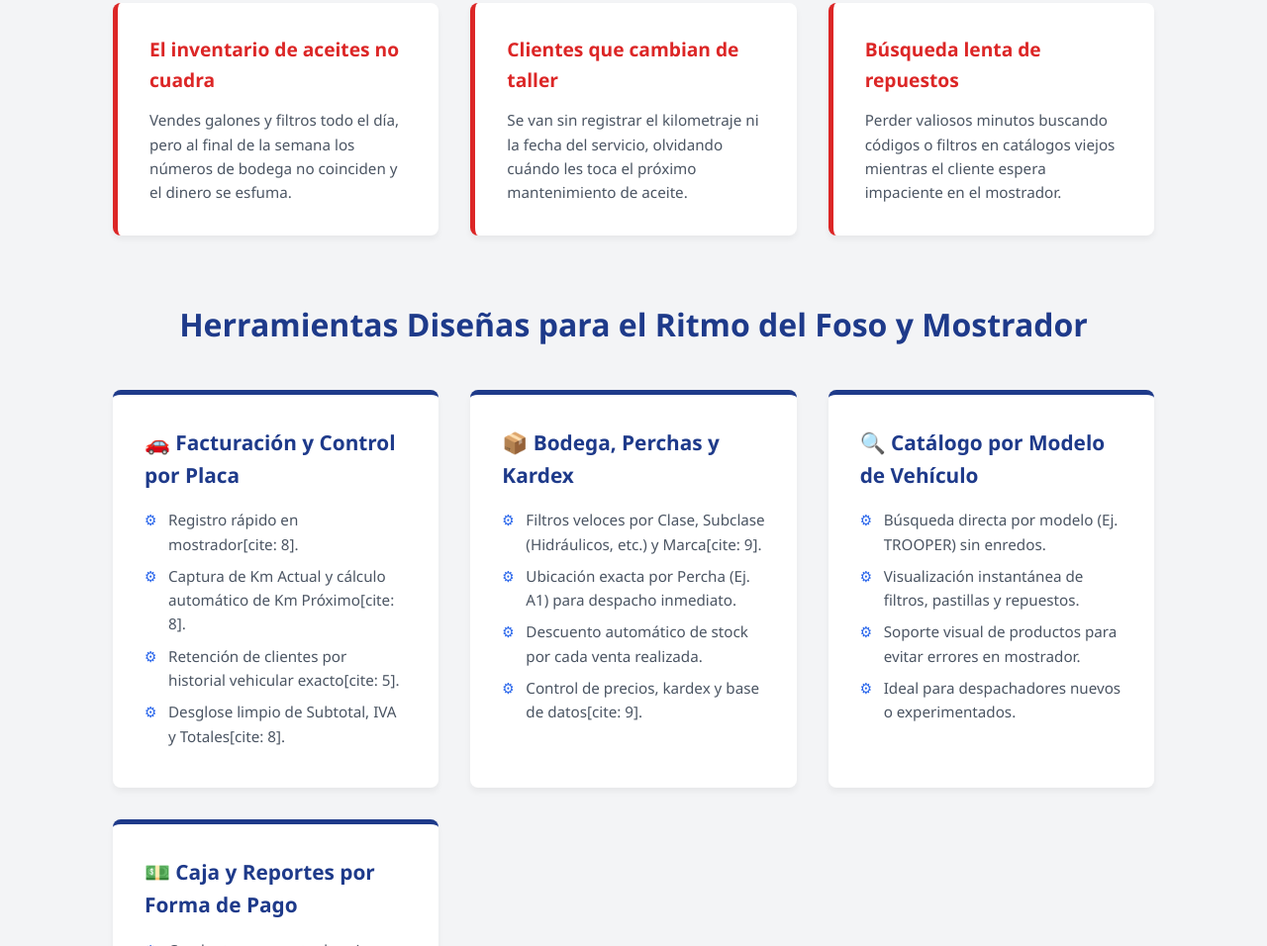
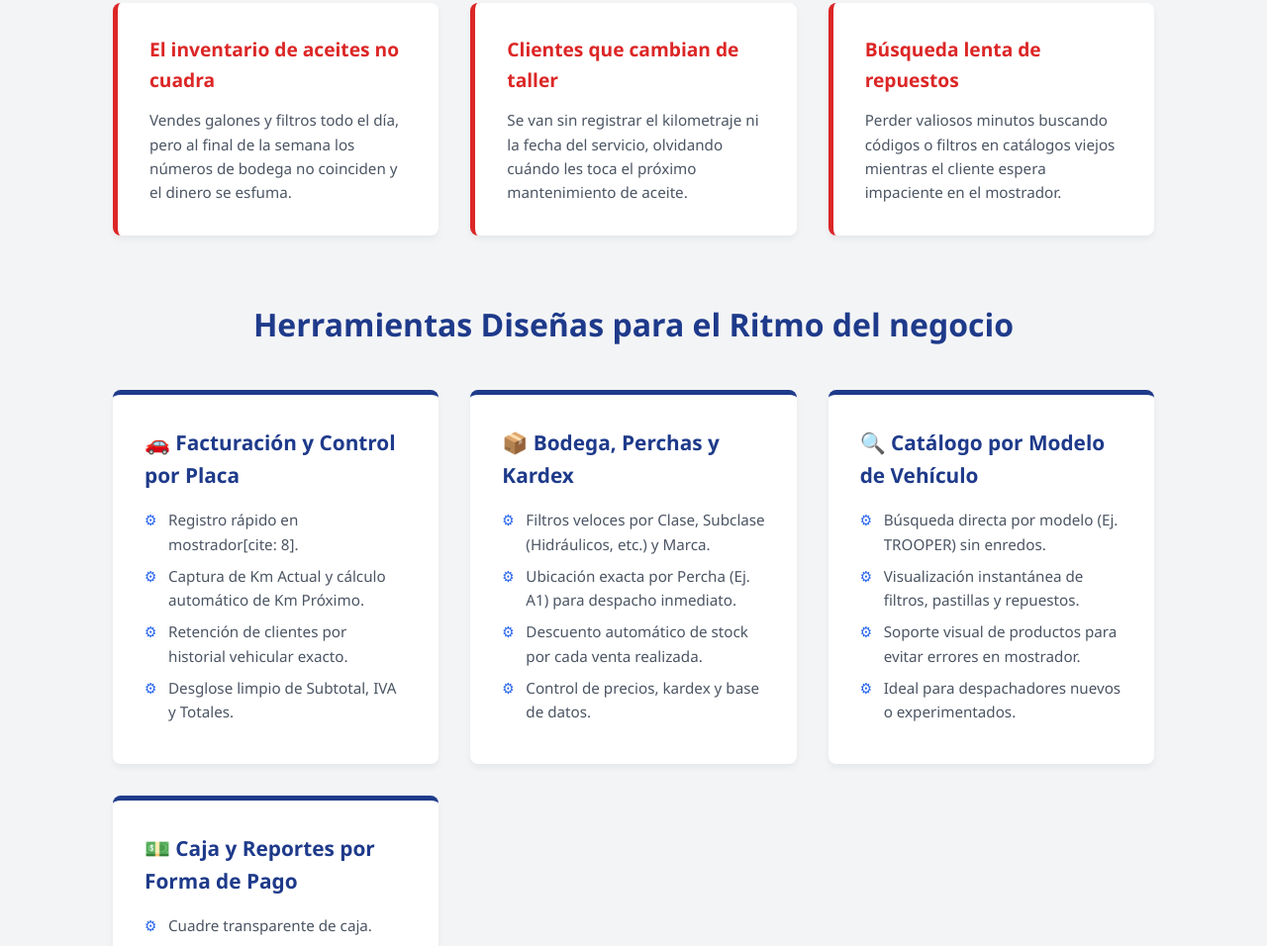
Before and after one commit to IliosoftEcuador/IliosoftTecnicentro, a plain HTML site: page index.html in a window 1280 px wide. Shown: the part 542-1498 px from the top of the page at 99% size. Drawn offline with Linux system fonts and the light colour scheme.

Commit message:
Update index.html

```diff
--- a/index.html
+++ b/index.html
@@ -102,24 +102,24 @@
         </div>
 
         <!-- MÓDULOS ENFOCADOS EN TALLER -->
-        <h2 class="section-title">Herramientas Diseñas para el Ritmo del Foso y Mostrador</h2>
+        <h2 class="section-title">Herramientas Diseñas para el Ritmo del negocio</h2>
         <div class="modules-grid">
             <div class="module-card">
                 <h3>🚗 Facturación y Control por Placa</h3>
                 <ul class="feature-list">
                     <li>Registro rápido en mostrador[cite: 8].</li>
-                    <li>Captura de Km Actual y cálculo automático de Km Próximo[cite: 8].</li>
-                    <li>Retención de clientes por historial vehicular exacto[cite: 5].</li>
-                    <li>Desglose limpio de Subtotal, IVA y Totales[cite: 8].</li>
+                    <li>Captura de Km Actual y cálculo automático de Km Próximo.</li>
+                    <li>Retención de clientes por historial vehicular exacto.</li>
+                    <li>Desglose limpio de Subtotal, IVA y Totales.</li>
                 </ul>
             </div>
             <div class="module-card">
                 <h3>📦 Bodega, Perchas y Kardex</h3>
                 <ul class="feature-list">
-                    <li>Filtros veloces por Clase, Subclase (Hidráulicos, etc.) y Marca[cite: 9].</li>
+                    <li>Filtros veloces por Clase, Subclase (Hidráulicos, etc.) y Marca.</li>
                     <li>Ubicación exacta por Percha (Ej. A1) para despacho inmediato.</li>
                     <li>Descuento automático de stock por cada venta realizada.</li>
-                    <li>Control de precios, kardex y base de datos[cite: 9].</li>
+                    <li>Control de precios, kardex y base de datos.</li>
                 </ul>
             </div>
             <div class="module-card">
```
